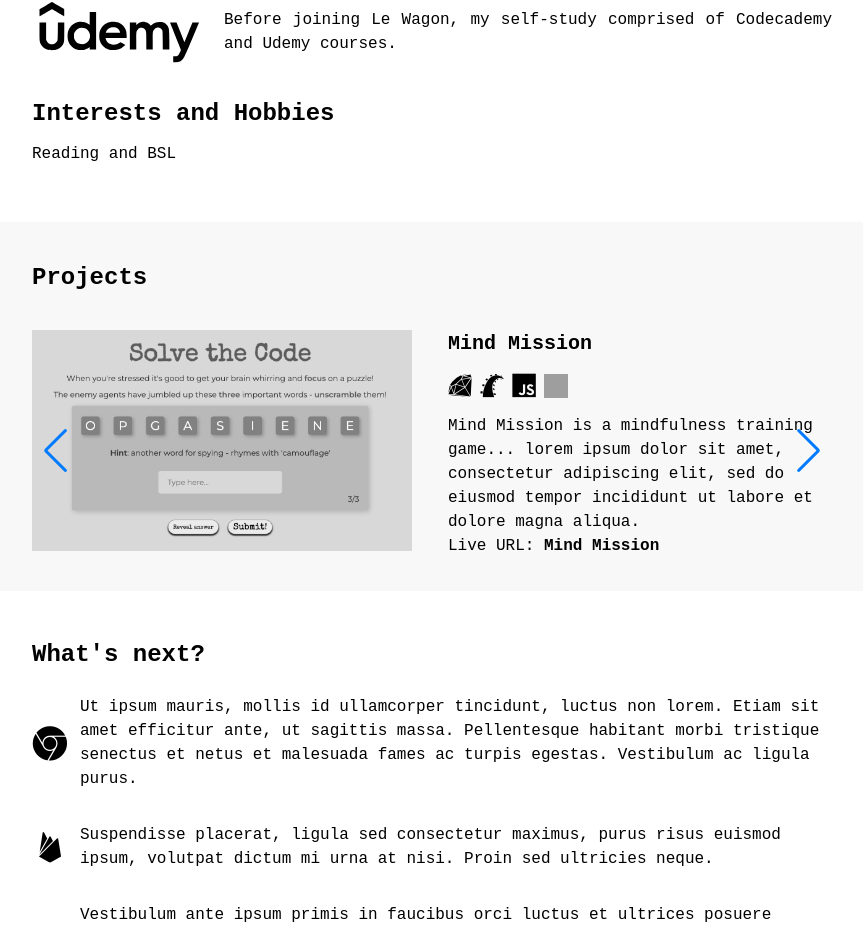
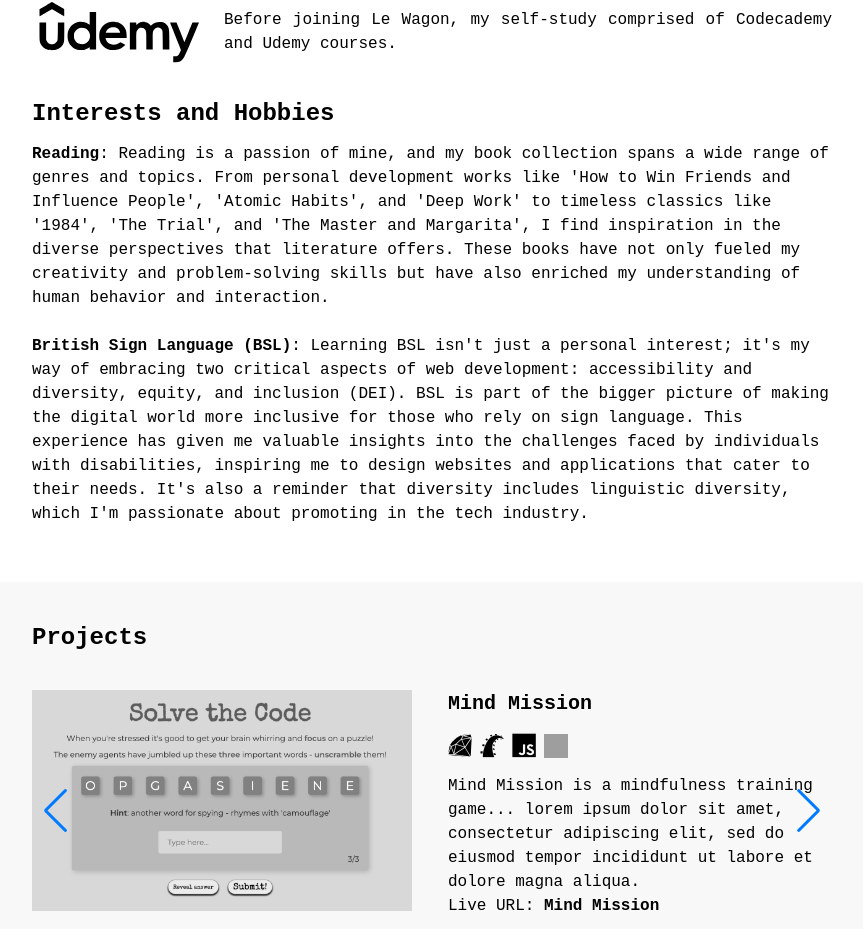
Before and after one commit to zacnation/react-portfolio, a React (Vite) app: page / in a window 1280 px wide. Shown: the part 1410-2339 px from the top of the page, without its empty margins (208-1071 px from the left). Built offline with nearby package versions, Linux system fonts and the light colour scheme; grey boxes are pictures that could not be loaded.

Commit message:
Add reading and BSL

```diff
--- a/src/components/About.jsx
+++ b/src/components/About.jsx
@@ -74,7 +74,30 @@ export default function About(props) {
         </div>
 
         <h2 className="text-2xl font-bold md:pb-3">Interests and Hobbies</h2>
-        <p>Reading and BSL</p>
+        <p>
+          <strong>Reading</strong>: Reading is a passion of mine, and my book
+          collection spans a wide range of genres and topics. From personal
+          development works like &apos;How to Win Friends and Influence
+          People&apos;, &apos;Atomic Habits&apos;, and &apos;Deep Work&apos; to
+          timeless classics like &apos;1984&apos;, &apos;The Trial&apos;, and
+          &apos;The Master and Margarita&apos;, I find inspiration in the
+          diverse perspectives that literature offers. These books have not only
+          fueled my creativity and problem-solving skills but have also enriched
+          my understanding of human behavior and interaction.
+        </p>
+        <br />
+        <p>
+          <strong>British Sign Language (BSL)</strong>: Learning BSL isn&apos;t
+          just a personal interest; it&apos;s my way of embracing two critical
+          aspects of web development: accessibility and diversity, equity, and
+          inclusion (DEI). BSL is part of the bigger picture of making the
+          digital world more inclusive for those who rely on sign language. This
+          experience has given me valuable insights into the challenges faced by
+          individuals with disabilities, inspiring me to design websites and
+          applications that cater to their needs. It&apos;s also a reminder that
+          diversity includes linguistic diversity, which I&apos;m passionate
+          about promoting in the tech industry.
+        </p>
       </div>
     </section>
   );
```
